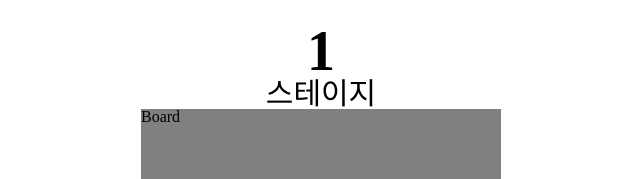
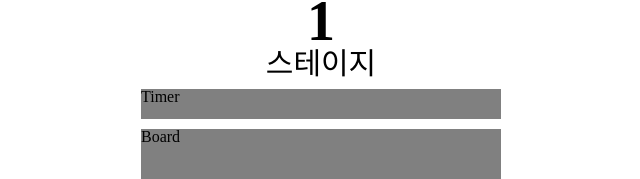
Before and after one commit to junghyeonsu/find-different-color, a React (Create React App) app: page /play in a window 1280 px wide. Shown: the part 154-333 px from the top of the page, without its empty margins (319-959 px from the left). Built offline with nearby package versions, Linux system fonts and the light colour scheme; a web font is replaced by a local one.

Commit message:
feat: Timer 컴포넌트 생성
- 게임 제한 시간을 표시해줄 Timer 컴포넌트 생성

```diff
--- /dev/null
+++ b/src/components/Timer/index.tsx
@@ -0,0 +1,8 @@
+import React from 'react';
+import * as Styled from './styled';
+
+function Timer(): JSX.Element {
+  return <Styled.Container>Timer</Styled.Container>;
+}
+
+export default Timer;
--- /dev/null
+++ b/src/components/Timer/styled.ts
@@ -0,0 +1,7 @@
+import styled from 'styled-components';
+
+export const Container = styled.div`
+  width: 360px;
+  height: 30px;
+  background-color: gray;
+`;
--- a/src/components/index.ts
+++ b/src/components/index.ts
@@ -1 +1,2 @@
 export { default as Board } from './Board';
+export { default as Timer } from './Timer';
--- a/src/pages/Play/index.tsx
+++ b/src/pages/Play/index.tsx
@@ -1,7 +1,7 @@
 import React, { useState, useEffect } from 'react';
 import AnimatedNumbers from 'react-animated-numbers';
 
-import { Board } from '../../components';
+import { Board, Timer } from '../../components';
 import * as Styled from './styled';
 
 function Play(): JSX.Element {
@@ -29,6 +29,7 @@ function Play(): JSX.Element {
         <Styled.Stage active={active}>{stage}</Styled.Stage>
         <Styled.StageText>스테이지</Styled.StageText>
       </Styled.StageContainer>
+      <Timer />
       <Board />
       <Styled.Point>
         <AnimatedNumbers includeComma animateToNumber={count} />
--- a/src/pages/Play/styled.ts
+++ b/src/pages/Play/styled.ts
@@ -10,6 +10,7 @@ export const Container = styled.div`
   flex-direction: column;
   justify-content: center;
   align-items: center;
+  row-gap: 10px;
   width: 100vw;
   height: 100vh;
 `;
```
